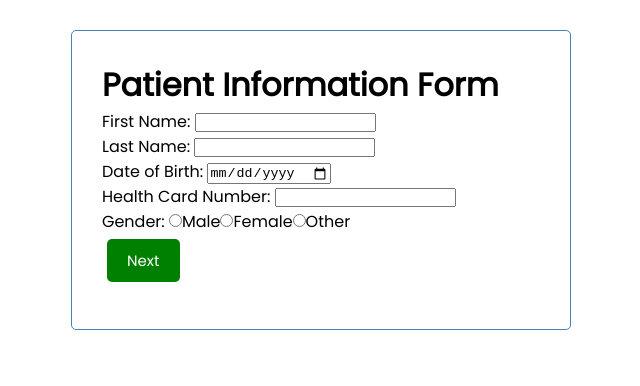
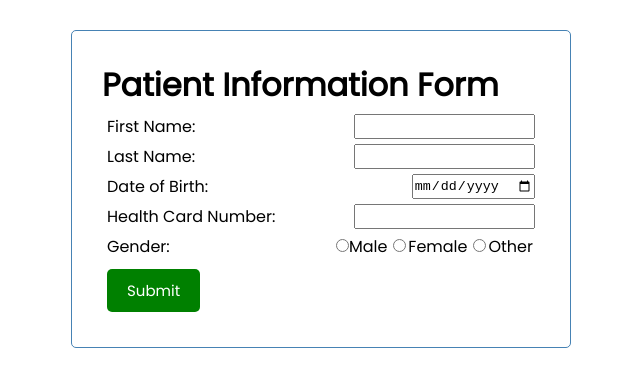
Before and after one commit to winstonmartinez/hhs-spa, a Vue app: page / in a window 1280 px wide. Shown: the top 386 px of the page, without its empty margins (319-959 px from the left). Built offline with nearby package versions, Linux system fonts and the light colour scheme.

Commit message:
tentative demo version

```diff
--- a/src/components/Display.vue
+++ b/src/components/Display.vue
@@ -1,19 +1,19 @@
 <template>
     <div>
         <div>
-            <label>Patient Name:</label>
+            <h3>Patient Name:</h3>
             {{name}}
         </div>
         <div>
-            <label>Date of Birth:</label>
+            <h3>Date of Birth:</h3>
             {{dob}}
         </div>
         <div>
-            <label>Health Card Number:</label>
+            <h3>Health Card Number:</h3>
             {{hcNum}}
         </div>
         <div>
-            <label>Gender:</label>
+            <h3>Gender:</h3>
             {{gender}}
         </div>
 
--- a/src/components/Form.vue
+++ b/src/components/Form.vue
@@ -25,7 +25,7 @@
             <Input v-model="gender" :label="genderLabel" :inputType="inputTypes[2]" :isRadio="true" />
             <span class="error" v-if="v$.gender.$error">{{ v$.gender.$errors[0].$message }}</span>
         </div>
-        <Button text="Next" color="green"></Button>
+        <Button text="Submit" color="green"></Button>
     </form>
 </template>
 
@@ -57,15 +57,16 @@ export default {
             genderLabel: 'Gender: ',
             inputTypes: ['text', 'date', 'radio'],
             isRadio: false,
+            isFnValid: Boolean
 
         }
     },
     validations() {
         return {
-            firstName: { required, alpha },
-            lastName: { required, alpha },
+            firstName: { required: helpers.withMessage('First name is required', required), alpha },
+            lastName: { required: helpers.withMessage('Last name is required', required), alpha },
             dob: {
-                required,
+                required: helpers.withMessage('Date of birth is required', required),
                 minValue: helpers.withMessage(
                     ({
                         $pending,
@@ -88,10 +89,12 @@ export default {
                 ),
             },
             hcNum: {
-                required, numeric, minLength: minLength(10),
+                required: helpers.withMessage('Health card number is required',
+                required), numeric,
+                minLength: minLength(10),
                 maxLength: maxLength(10)
             },
-            gender: { required },
+            gender: { required: helpers.withMessage('Gender is required', required) }
         }
     },
     methods: {
@@ -104,7 +107,7 @@ export default {
                 this.dob, this.hcNum, this.gender])
             } else {
                 // console.log(this.v$.firstName.$errors[0].$message)
-                // this.isFirstName = true
+
                 // this.fnMsg = this.v$.firstName.$errors[0].$message
 
             }
@@ -114,10 +117,7 @@ export default {
 </script>
 
 <style>
-    .input {
-        display: block;
 
-    }
 
     .error {
         color: red;
--- a/src/components/Input.vue
+++ b/src/components/Input.vue
@@ -1,16 +1,31 @@
 <template>
-    <label v-if="!isRadio">
+    <label class="label" v-if="!isRadio">
         {{ label }}
         <input :type="inputType" v-model="inputValue">
+        <span class="error" v-if="isValid">{{ fnMsg }}</span>
     </label>
-    <div v-else >
+    <div class="label" v-else>
         {{ label }}
-        <input :type="inputType" v-model="inputValue" id="male" value="male" >
-        <label for="male">Male</label>
-        <input :type="inputType" v-model="inputValue" id="female" value="female">
-        <label for="female">Female</label>
-        <input :type="inputType" v-model="inputValue" id="other" value="other">
-        <label for="other">Other</label>
+
+        <div >
+            <span class="radio-inputs">
+                <input  :type="inputType" v-model="inputValue" id="male" value="male">
+                <label for="male">Male</label>
+            </span>
+
+            <span class="radio-inputs">
+                <input class="radio-inputs" :type="inputType" v-model="inputValue" id="female" value="female">
+                <label for="female">Female</label>
+            </span>
+
+            <span class="radio-inputs">
+                <input class="radio-inputs" :type="inputType" v-model="inputValue" id="other" value="other">
+                <label for="other">Other</label>
+            </span>
+
+
+        </div>
+
     </div>
 </template>
 
@@ -23,7 +38,7 @@ export default {
         inputType: String,
         isRadio: Boolean,
         fnMsg: String,
-        isFirstName: Boolean
+        isValid: Boolean
     },
     computed: {
 
@@ -39,4 +54,14 @@ export default {
 }
 </script>
 
-<style></style>
+<style>
+.label {
+    display: flex;
+    justify-content: space-between;
+    margin: 5px;
+}
+
+.radio-inputs {
+    margin: 2px;
+}
+</style>
```
